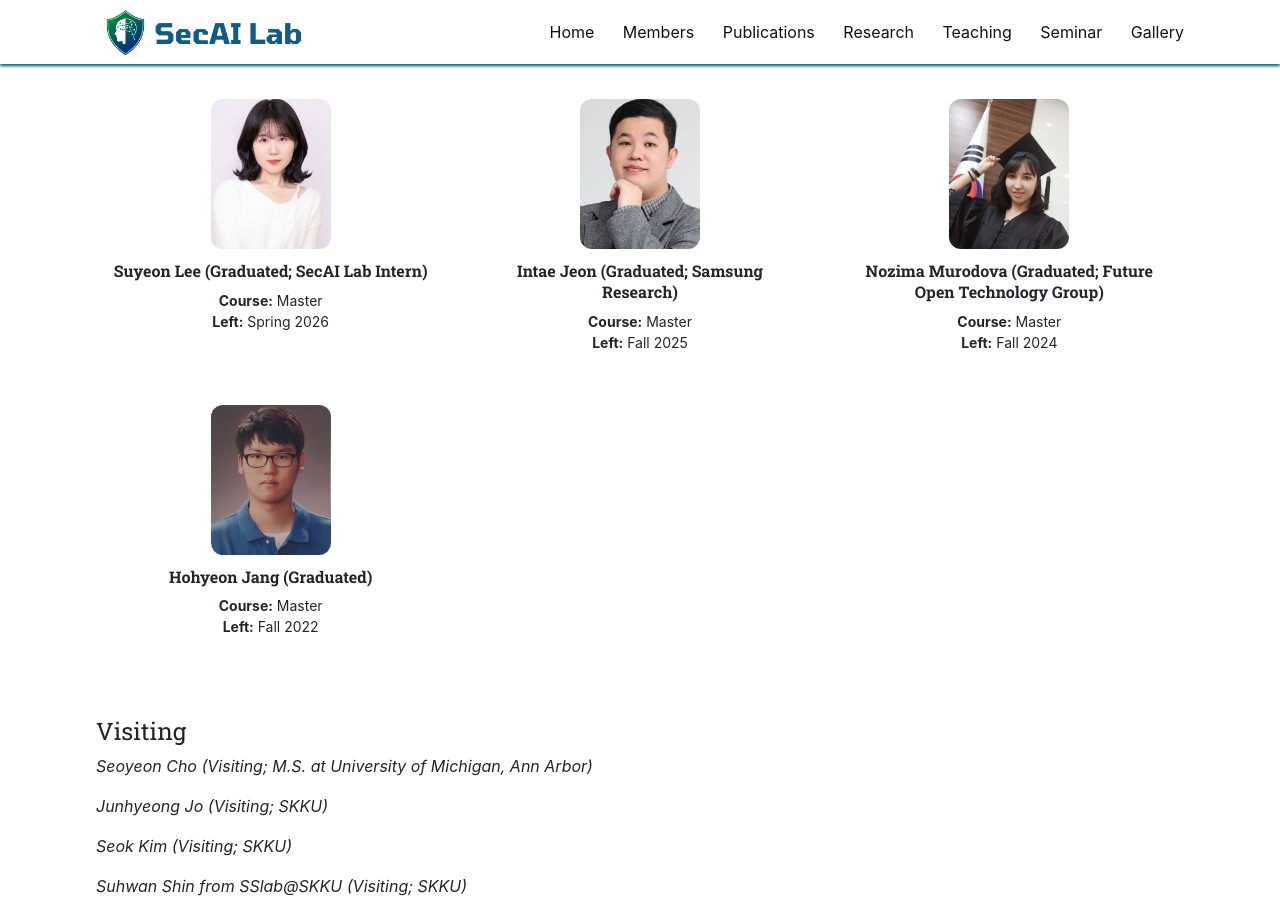
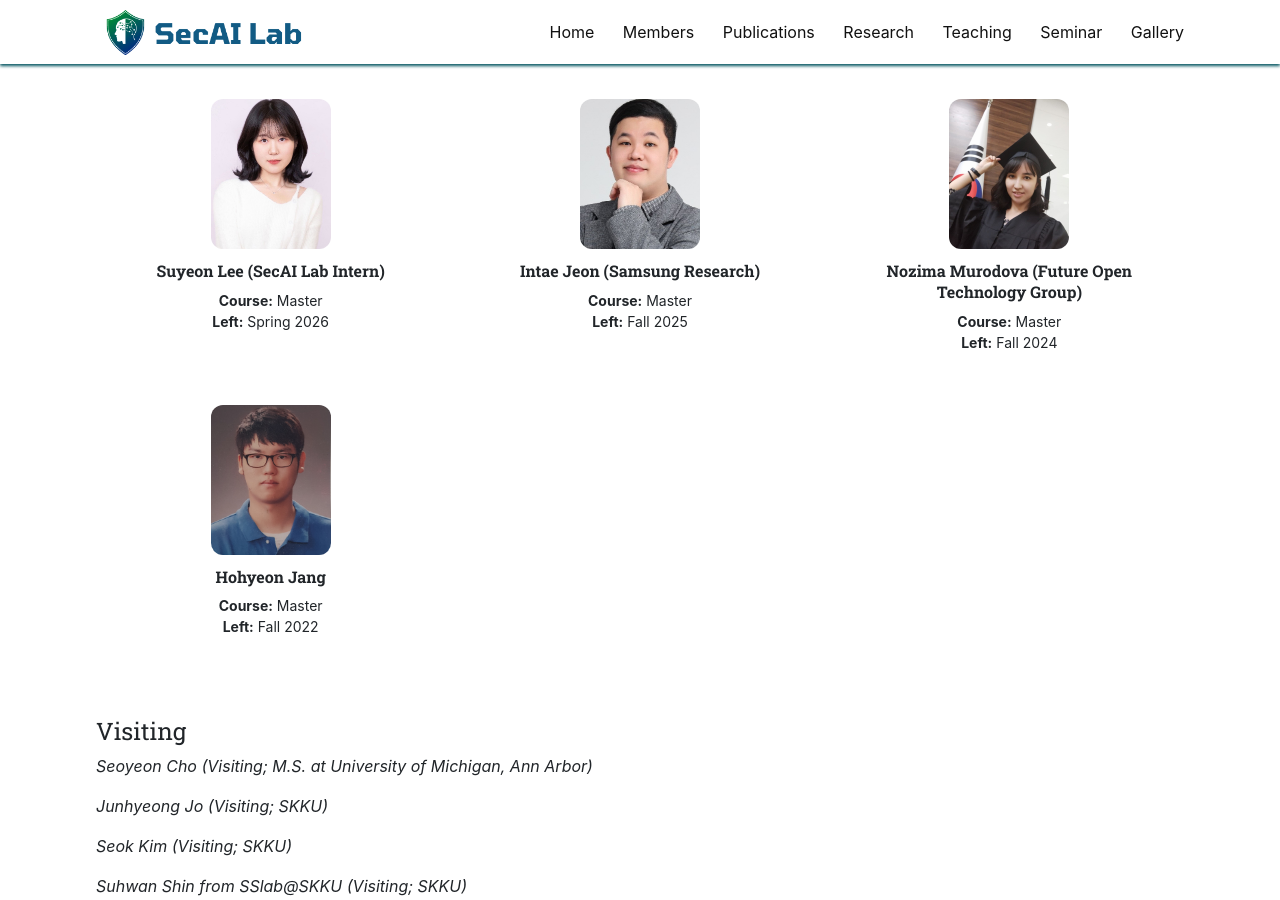
Before and after one commit to SecAI-Lab/secai-lab.github.io, a Jekyll site: the page built from pages/members.md, in a window 1280 px wide and 900 px high, scrolled down 2499 px. Built offline with Jekyll 4.4.1, drawn with Linux system fonts in a browser that asks for light colours; nearby versions of some CDN libraries.

Commit message:
Update alumni_members.yml

```diff
--- a/_data/alumni_members.yml
+++ b/_data/alumni_members.yml
@@ -1,4 +1,4 @@
-- name: Suyeon Lee (Graduated; SecAI Lab Intern)
+- name: Suyeon Lee (SecAI Lab Intern)
   photo: suyeon2.jpg
   course: Master
   left: Spring 2026
@@ -8,12 +8,12 @@
 #  course: Combined Master and Ph.D
 #  left: Fall 2025
 
-- name: Intae Jeon (Graduated; Samsung Research)
+- name: Intae Jeon (Samsung Research)
   photo: alumni/intae2.jpg
   course: Master
   left: Fall 2025
 
-- name: Nozima Murodova (Graduated; Future Open Technology Group)
+- name: Nozima Murodova (Future Open Technology Group)
   photo: alumni/nozima.jpg
   course: Master
   left: Fall 2024
@@ -28,7 +28,7 @@
 #   course: Bachelor
 #   left: Spring 2024
 
-- name: Hohyeon Jang (Graduated)
+- name: Hohyeon Jang
   photo: alumni/hohyeon.jpg
   course: Master
   left: Fall 2022
```
